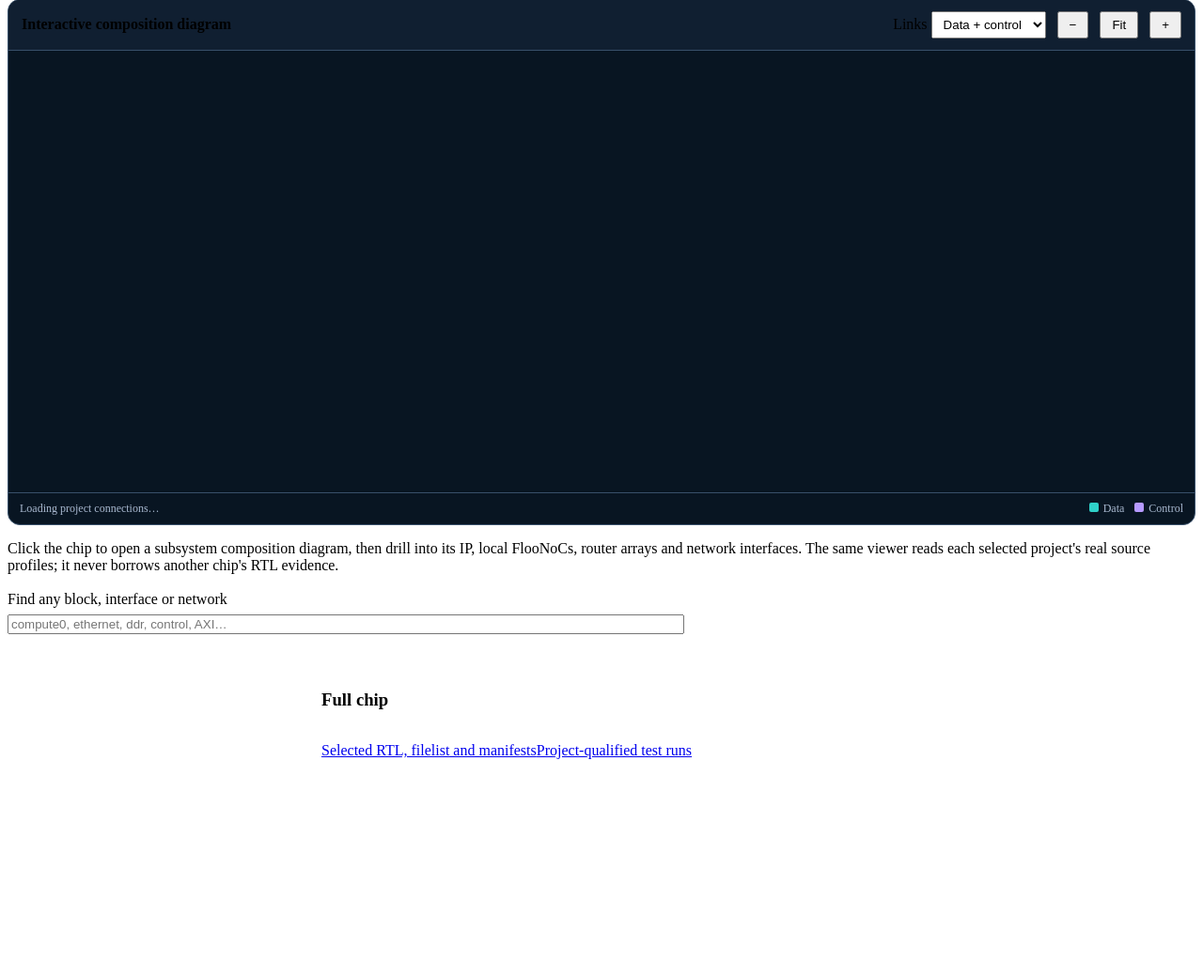
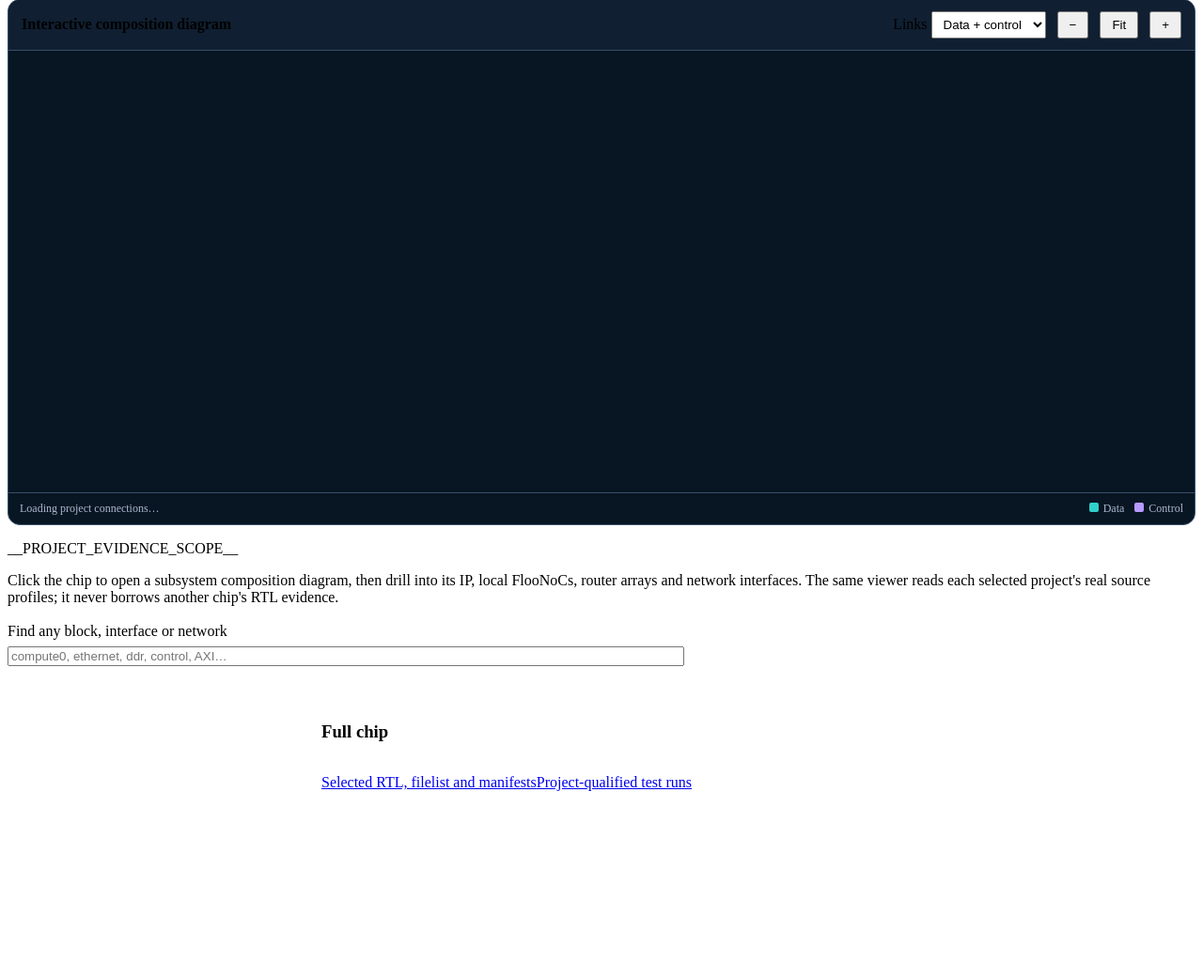
Before and after one commit to r987r/xezim-hello-world, a Python web app: template tools/templates/site_project_hierarchy.html in a window 1280 px wide. Shown: the part 110-1151 px from the top of the page at 94% size. Before the commit the page ends 918 px from the top, so only its background shows below. Run offline with Jinja, Linux system fonts and the light colour scheme; the template is opened without the code that fills it, so the values that code supplies are empty.

Commit message:
pages: reserve evidence disclaimer directly beneath prominent topology

```diff
--- a/tools/templates/site_project_hierarchy.html
+++ b/tools/templates/site_project_hierarchy.html
@@ -18,6 +18,7 @@
       <span><i class="arch-h-key arch-h-data"></i>Data <i class="arch-h-key arch-h-control"></i>Control</span>
     </div>
   </section>
+  __PROJECT_EVIDENCE_SCOPE__
   <p class="muted">Click the chip to open a subsystem composition diagram, then drill into its IP, local FlooNoCs, router arrays and network interfaces. The same viewer reads each selected project's real source profiles; it never borrows another chip's RTL evidence.</p>
   <div class="arch-h-search">
     <label for="arch-h-filter">Find any block, interface or network</label>
```
